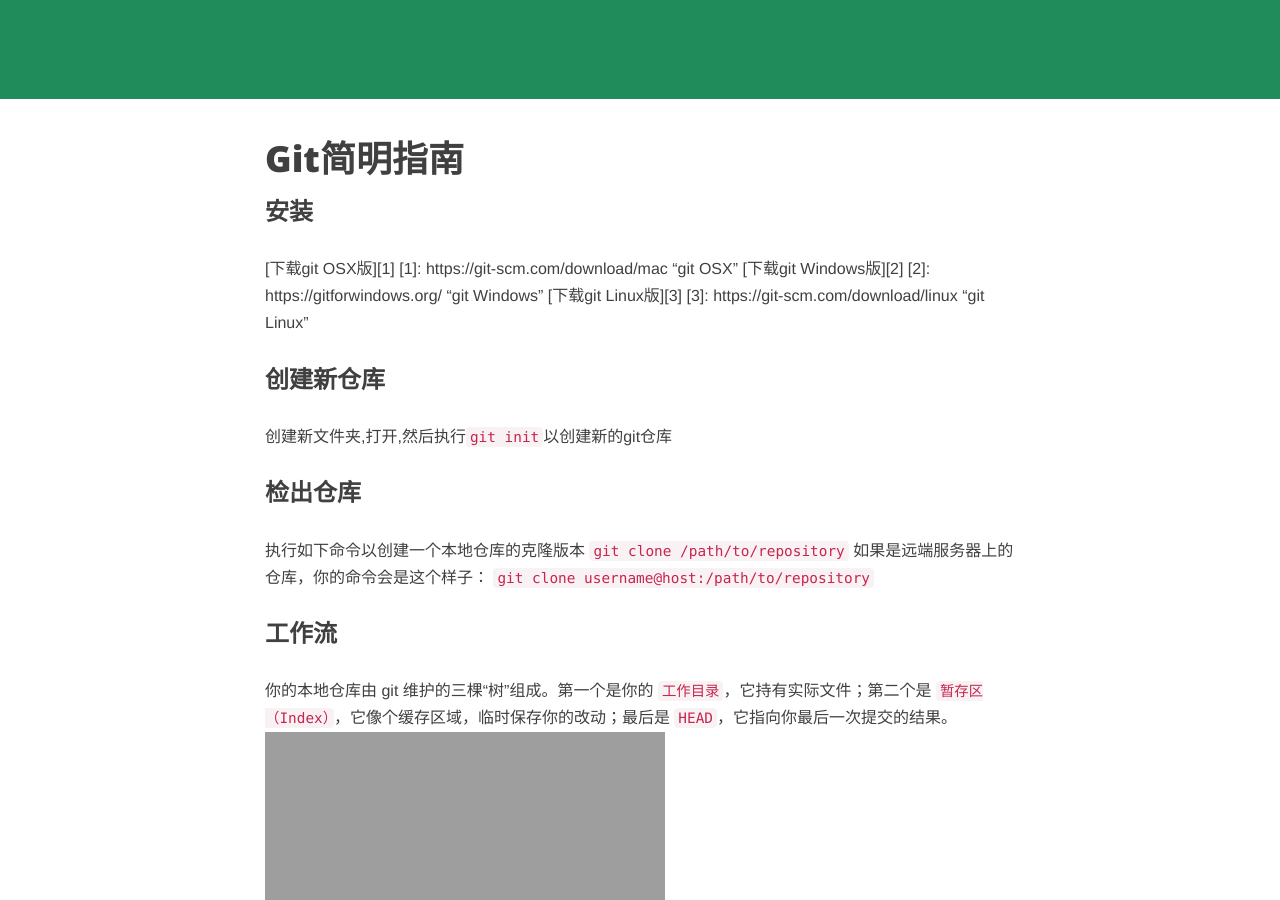
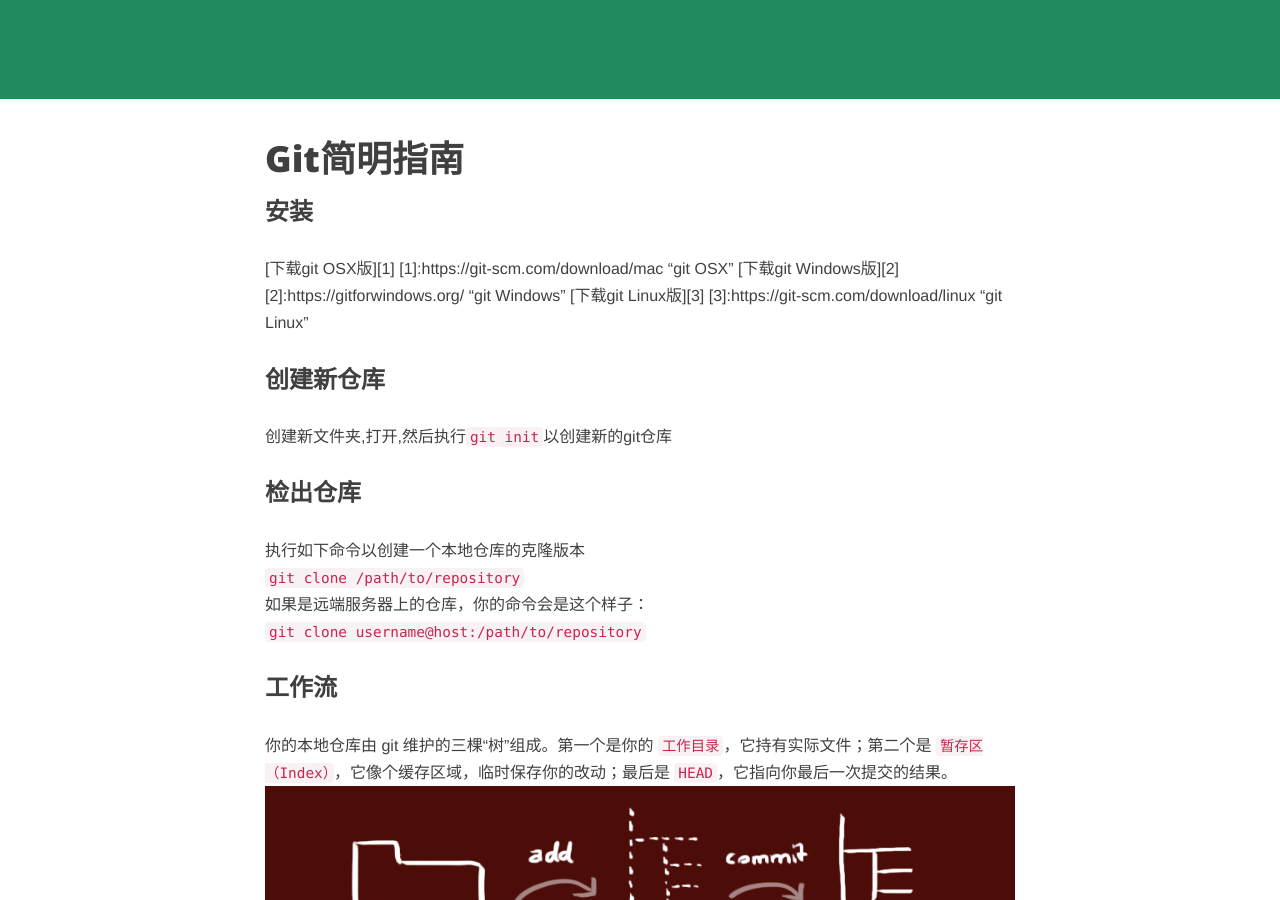
Before and after one commit to RuanHR/ruanhr.github.io, a Jekyll site: the page built from _posts/2018-02-06-git-use.md, in a window 1280 px wide and 900 px high, scrolled down 308 px. Built offline with Jekyll 4.4.1, drawn with Linux system fonts in a browser that asks for light colours; nearby versions of some CDN libraries; comment, search, counter and statistics services are not loaded; some of the changed text lies outside the part shown.

Commit message:
page change
文章修改

```diff
--- a/_posts/2018-02-06-git-use.md
+++ b/_posts/2018-02-06-git-use.md
@@ -24,24 +24,32 @@
 
 ### 检出仓库
 
-执行如下命令以创建一个本地仓库的克隆版本
-`git clone /path/to/repository`
-如果是远端服务器上的仓库，你的命令会是这个样子：
+执行如下命令以创建一个本地仓库的克隆版本<br/>
+`git clone /path/to/repository` <br/>
+如果是远端服务器上的仓库，你的命令会是这个样子：<br/>
 `git clone username@host:/path/to/repository`
 
 ### 工作流
 你的本地仓库由 git 维护的三棵“树”组成。第一个是你的 `工作目录`，它持有实际文件；第二个是 `暂存区（Index）`，它像个缓存区域，临时保存你的改动；最后是 `HEAD`，它指向你最后一次提交的结果。
-![tree](https://ruanhr.github.io/img/tree.png)
+![trees](https://ruanhr.github.io/img/trees.png)
 
 ### 添加和提交
 
-你可以提出更改（把它们添加到暂存区），使用如下命令：`git add <filename>`,`git add *` 这是 git 基本工作流程的第一步；使用如下命令以实际提交改动：`git commit -m "代码提交信息"` 现在，你的改动已经提交到了 HEAD，但是还没到你的远端仓库。
+你可以提出更改（把它们添加到暂存区），使用如下命令：<br/>
+`git add <filename>`,`git add *`  <br/>
+这是 git 基本工作流程的第一步；使用如下命令以实际提交改动：<br/>
+`git commit -m "代码提交信息"` <br/>
+现在，你的改动已经提交到了 HEAD，但是还没到你的远端仓库。
 
 ### 推送改动
 
-你的改动现在已经在本地仓库的 HEAD 中了。执行如下命令以将这些改动提交到远端仓库：`git push origin master`可以把 master 换成你想要推送的任何分支。
+你的改动现在已经在本地仓库的 HEAD 中了。执行如下命令以将这些改动提交到远端仓库：<br/>
+`git push origin master` <br/>
+可以把 master 换成你想要推送的任何分支。
 
-如果你还没有克隆现有仓库，并欲将你的仓库连接到某个远程服务器，你可以使用如下命令添加：`git remote add origin <server>`如此你就能够将你的改动推送到所添加的服务器上去了。
+如果你还没有克隆现有仓库，并欲将你的仓库连接到某个远程服务器，你可以使用如下命令添加：<br/>
+`git remote add origin <server>` <br/>
+如此你就能够将你的改动推送到所添加的服务器上去了。
 
 ### 分支
 
@@ -49,7 +57,7 @@
 
 ![branches](https://ruanhr.github.io/img/branches.png)
 
-创建一个叫做“feature_x”的分支，并切换过去：
+创建一个叫做“feature_x”的分支，并切换过去：<br/>
 `git checkout -b feature_x`
 切换回主分支：
 `git checkout master`
```
Also changed, not shown: other parts of _posts/2018-02-06-git-use.md (+4 -4 lines).
